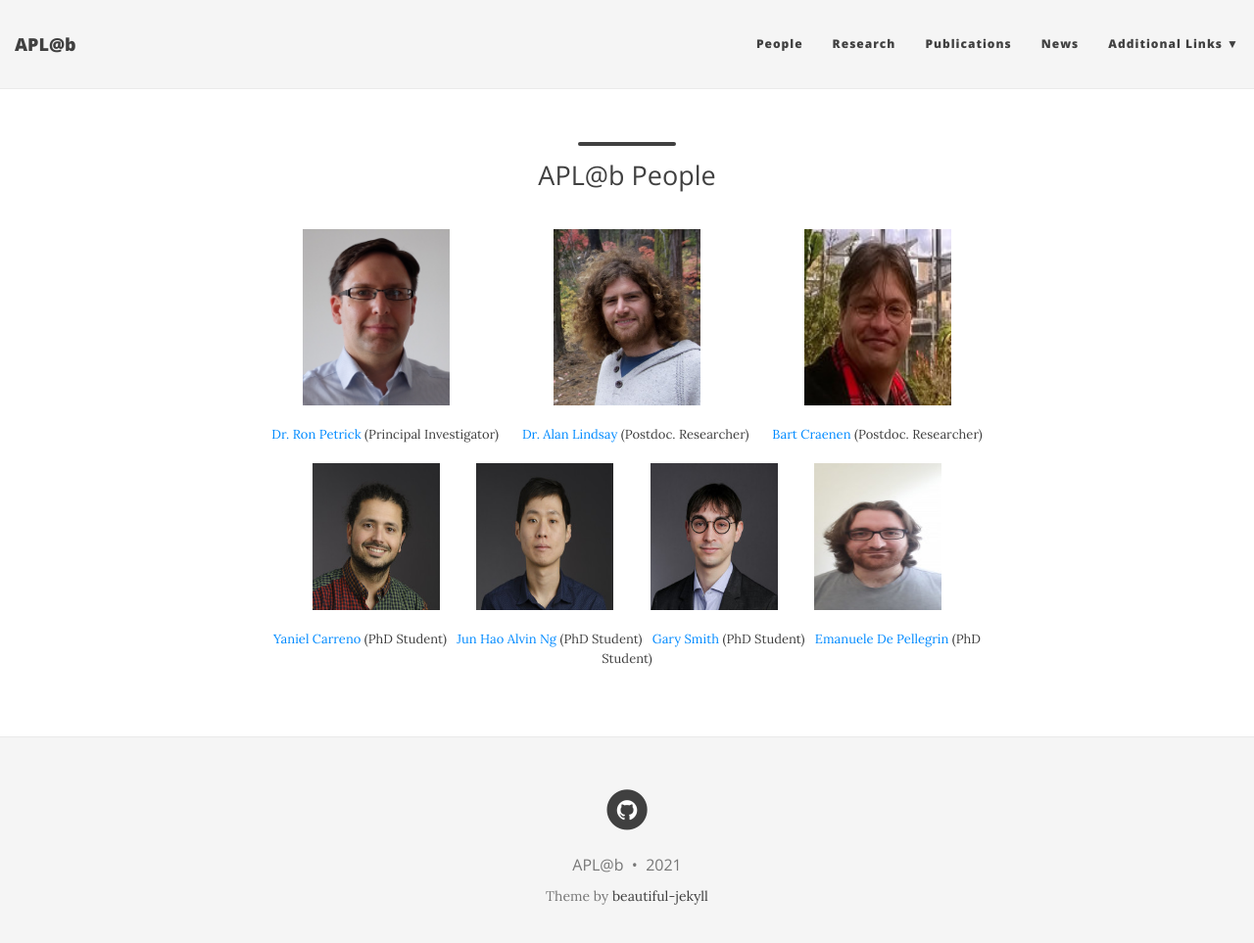
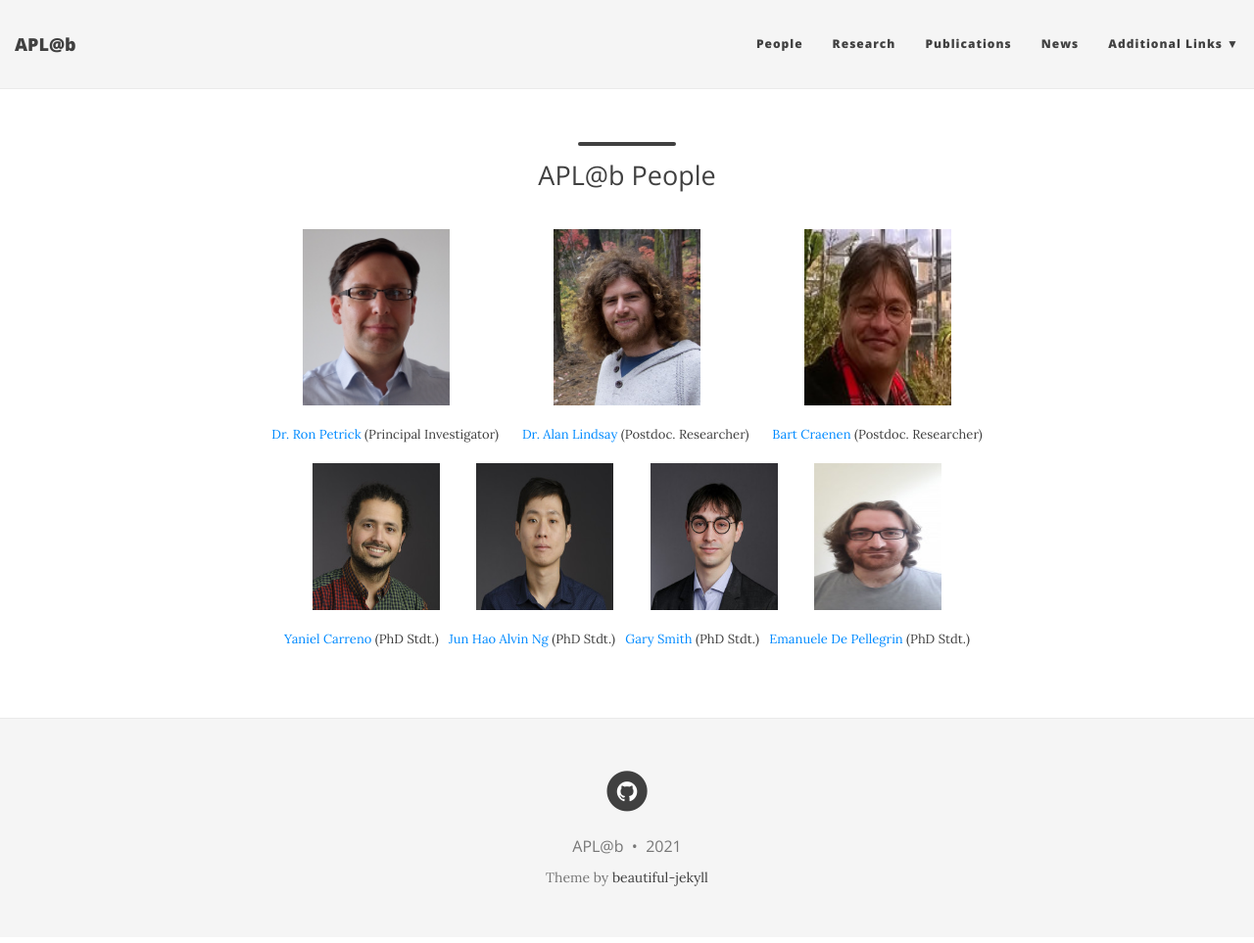
Before and after one commit to aplab2020/aplab2020.github.io, a Jekyll site: the page built from people.md, in a window 1280 px wide and 976 px high. Shown: the top 963 px of the window at 98% size. Built offline with Jekyll 4.4.1, drawn with Linux system fonts in a browser that asks for light colours; nearby versions of some CDN libraries.

Commit message:
Update people.md

```diff
--- a/people.md
+++ b/people.md
@@ -20,9 +20,9 @@ show-avatar: false
 
 <p align="center"> <img src="/img/yaniel.jpg" align="center" width="130" height="150">  &nbsp;  &nbsp; &nbsp;  &nbsp; &nbsp; <img src="/img/alvin.jpg" align="center" width="140" height="150">   &nbsp;  &nbsp; &nbsp;  &nbsp; &nbsp; <img src="/img/gary.jpg" align="center" width="130" height="150">  &nbsp;  &nbsp; &nbsp;  &nbsp; &nbsp;  <img src="/img/emanuelle.jpeg" align="center" width="130" height="150"></p>
 
- <p align="center"> <a href="https://www.edinburgh-robotics.org/students/yaniel-carreno" style="float:">Yaniel Carreno</a> (PhD Student) &nbsp;
- <a href="https://www.edinburgh-robotics.org/students/jun-hao-alvin-ng" style="float: ;">Jun Hao Alvin Ng</a> (PhD Student)  &nbsp;
- <a href="https://www.edinburgh-robotics.org/students/gary-smith" style="float: ;">Gary Smith</a> (PhD Student)  &nbsp;
- <a href="https://www.edinburgh-robotics.org/students/emanuele-de-pellegrin-cohort-student-representative" style="float: ;">Emanuele De Pellegrin</a> (PhD Student)
+ <p align="center"> <a href="https://www.edinburgh-robotics.org/students/yaniel-carreno" style="float:">Yaniel Carreno</a> (PhD Stdt.) &nbsp;
+ <a href="https://www.edinburgh-robotics.org/students/jun-hao-alvin-ng" style="float: ;">Jun Hao Alvin Ng</a> (PhD Stdt.)  &nbsp;
+ <a href="https://www.edinburgh-robotics.org/students/gary-smith" style="float: ;">Gary Smith</a> (PhD Stdt.)  &nbsp;
+ <a href="https://www.edinburgh-robotics.org/students/emanuele-de-pellegrin-cohort-student-representative" style="float: ;">Emanuele De Pellegrin</a> (PhD Stdt.)
 
 </p>
```
